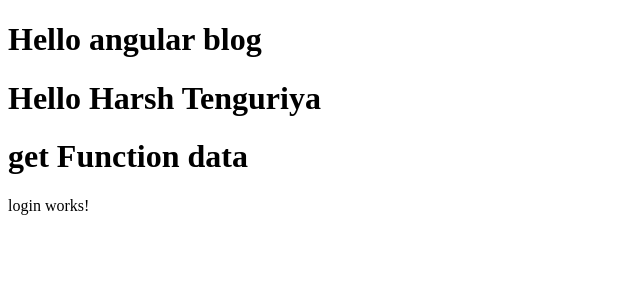
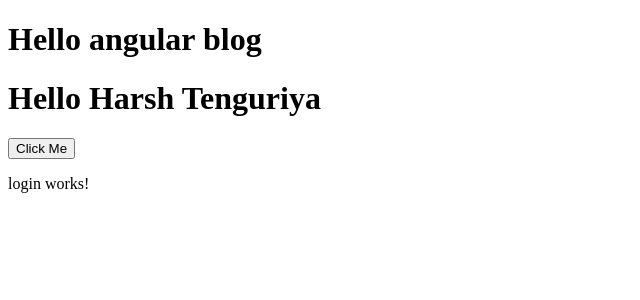
Before and after one commit to TengoCharlie/Angular-TUT, an Angular app in the folder blog/: page / in a window 1280 px wide. Shown: the top 300 px of the page, without its empty margins (0-640 px from the left). Built offline with nearby package versions, Linux system fonts and the light colour scheme.

Commit message:
Make and Use function
- using and making function
- calling of those function
- type strict in tsconfig

```diff
--- a/blog/src/app/app.component.html
+++ b/blog/src/app/app.component.html
@@ -1,4 +1,5 @@
 <h1>Hello angular {{title}}</h1>
 <h1>Hello {{data}}</h1>
-<h1>{{getValues()}}</h1>
+<button (click)="getName('Harsh')">Click Me</button>
+<!-- <button (click)="getName()"> Don't Click</button> -->
 <app-login></app-login>
--- a/blog/src/app/app.component.ts
+++ b/blog/src/app/app.component.ts
@@ -9,7 +9,12 @@
   title = 'blog';
   data = 'Harsh Tenguriya';
 
-  getValues() {
-    return "get Function data";
+
+  // getName(name: string) {
+  //   alert(name);
+  // }
+
+  getName(name: any) {
+    alert(name);
   }
 }
```
Also changed, not shown: 1 other file (tests, documents, lock files or other folders).
